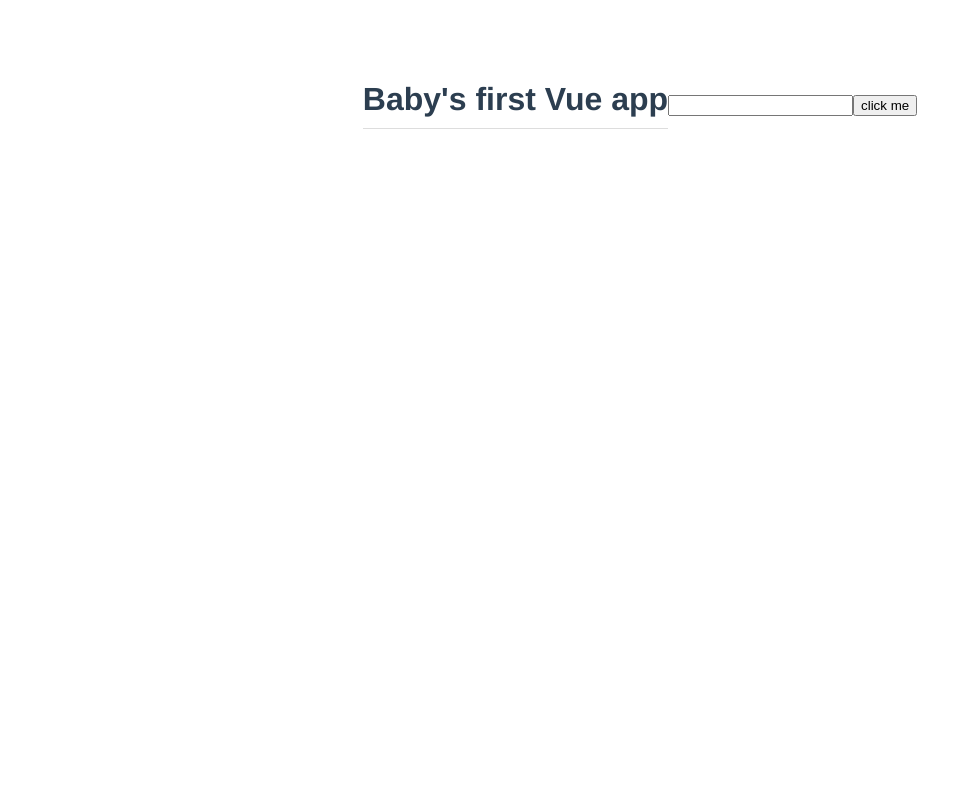
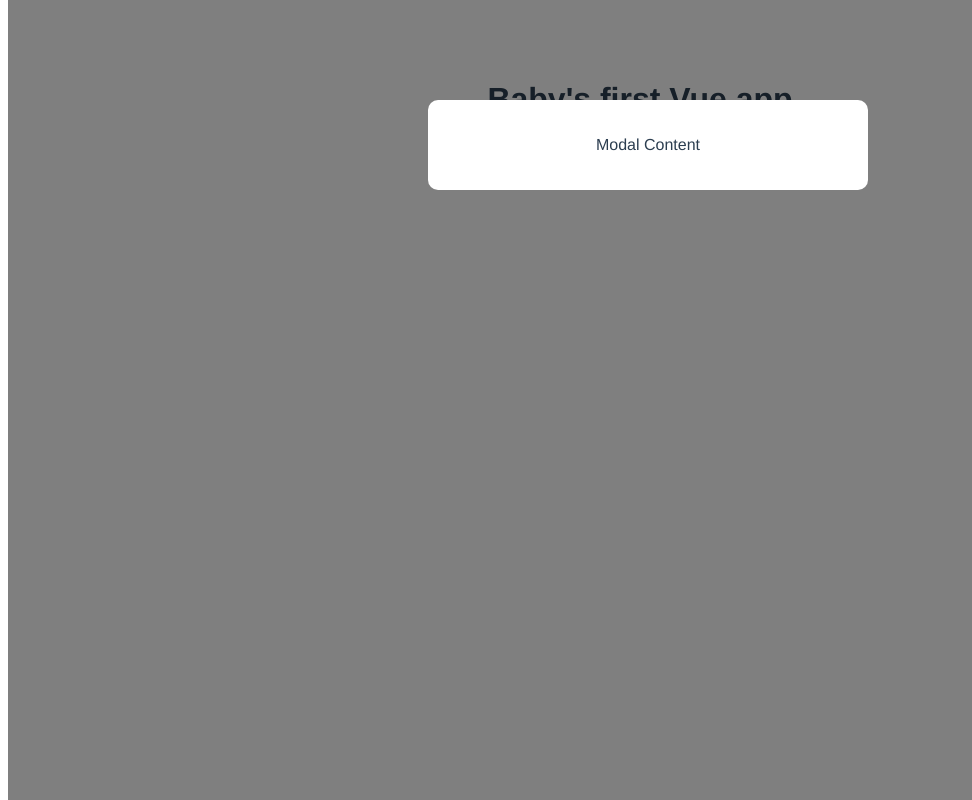
Before and after one commit to mat148/Vue3-firebase, a Vue app in the folder modal-project/: page / in a window 1280 px wide. Shown: the whole page, without its empty margins (0-972 px from the left). Built offline with nearby package versions, Linux system fonts and the light colour scheme.

Commit message:
Lesson-15: Multiple components

```diff
--- a/modal-project/src/App.vue
+++ b/modal-project/src/App.vue
@@ -1,12 +1,16 @@
 <template>
   <h1>{{ title }}</h1>
-  <input type="text" ref="name">
-  <button @click="handleClick">click me</button>
+  <Modal/>
 </template>
 
 <script>
+import Modal from './components/Modal'
+
 export default {
   name: 'App',
+  components: {
+    Modal
+  },
   data() {
     return {
       title: "Baby's first Vue app"
--- /dev/null
+++ b/modal-project/src/components/Modal.vue
@@ -0,0 +1,24 @@
+<template>
+    <div class="backdrop">
+        <div class="modal">
+            <p>Modal Content</p>
+        </div>
+    </div>
+</template>
+
+<style>
+    .modal {
+        width: 400px;
+        padding: 20px;
+        margin: 100px auto;
+        background: white;
+        border-radius: 10px;
+    }
+    .backdrop {
+        top: 0;
+        position: fixed;
+        background: rgba(0,0,0,0.5);
+        width: 100%;
+        height: 100%;
+    }
+</style>
```
Also changed, not shown: modal-project/src/components/HelloWorld.vue (deleted, +0 -57 lines).
